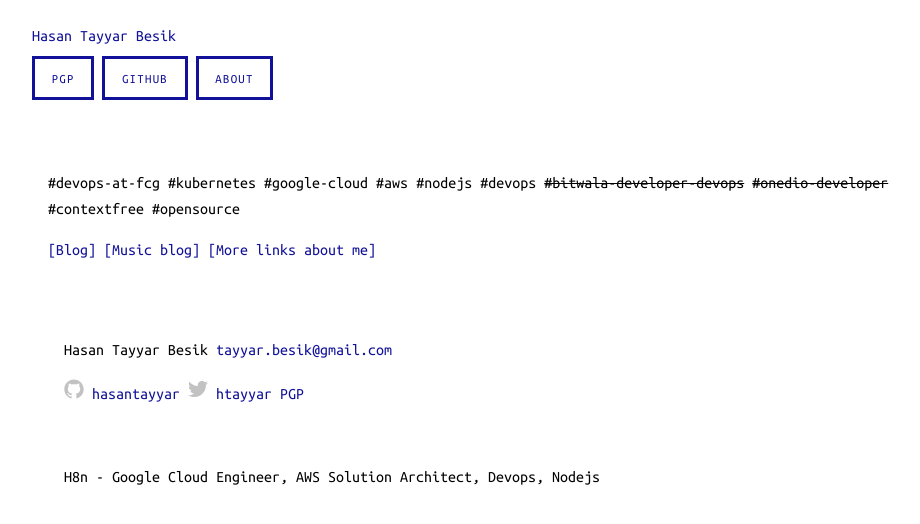
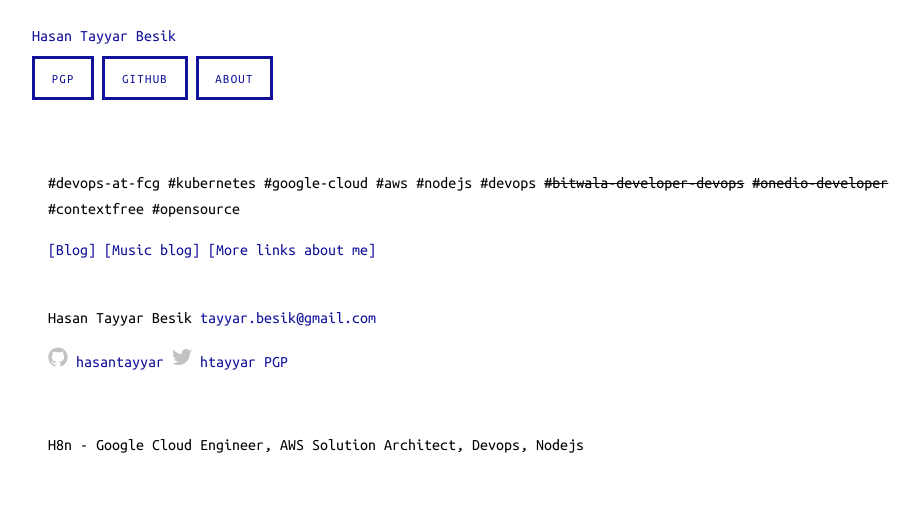
Before and after one commit to hasantayyar/hasantayyar.net, a Jekyll site: the page built from index.html, in a window 1280 px wide. Shown: the top 524 px of the page, without its empty margins (144-1064 px from the left). Built offline with Jekyll 4.4.1, drawn with Linux system fonts in a browser that asks for light colours; Markdown is read by kramdown in place of the engine named in the settings.

Commit message:
Update footer.html

```diff
--- a/_includes/footer.html
+++ b/_includes/footer.html
@@ -1,4 +1,4 @@
-<footer class="c">
+<footer>
 
       <p>
         <span>{{ site.title }}</span>
```
